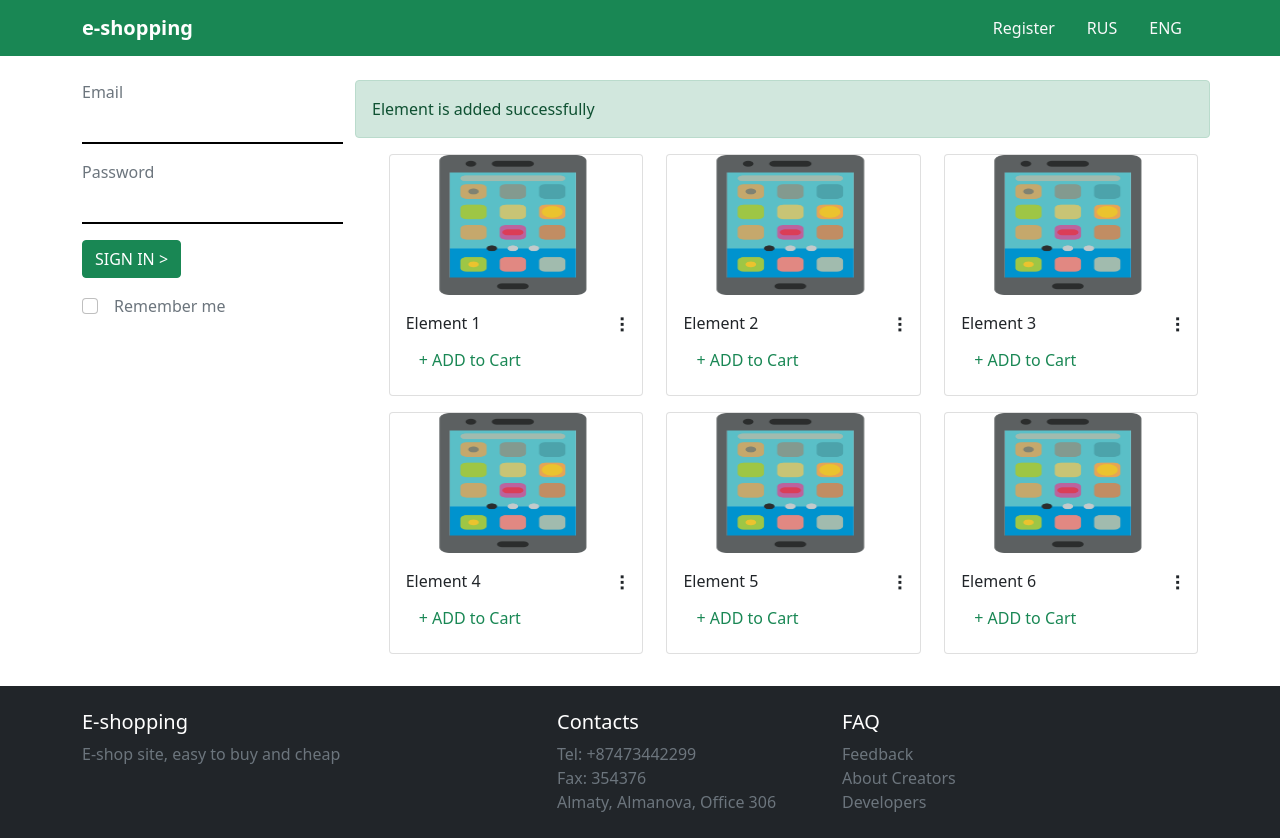
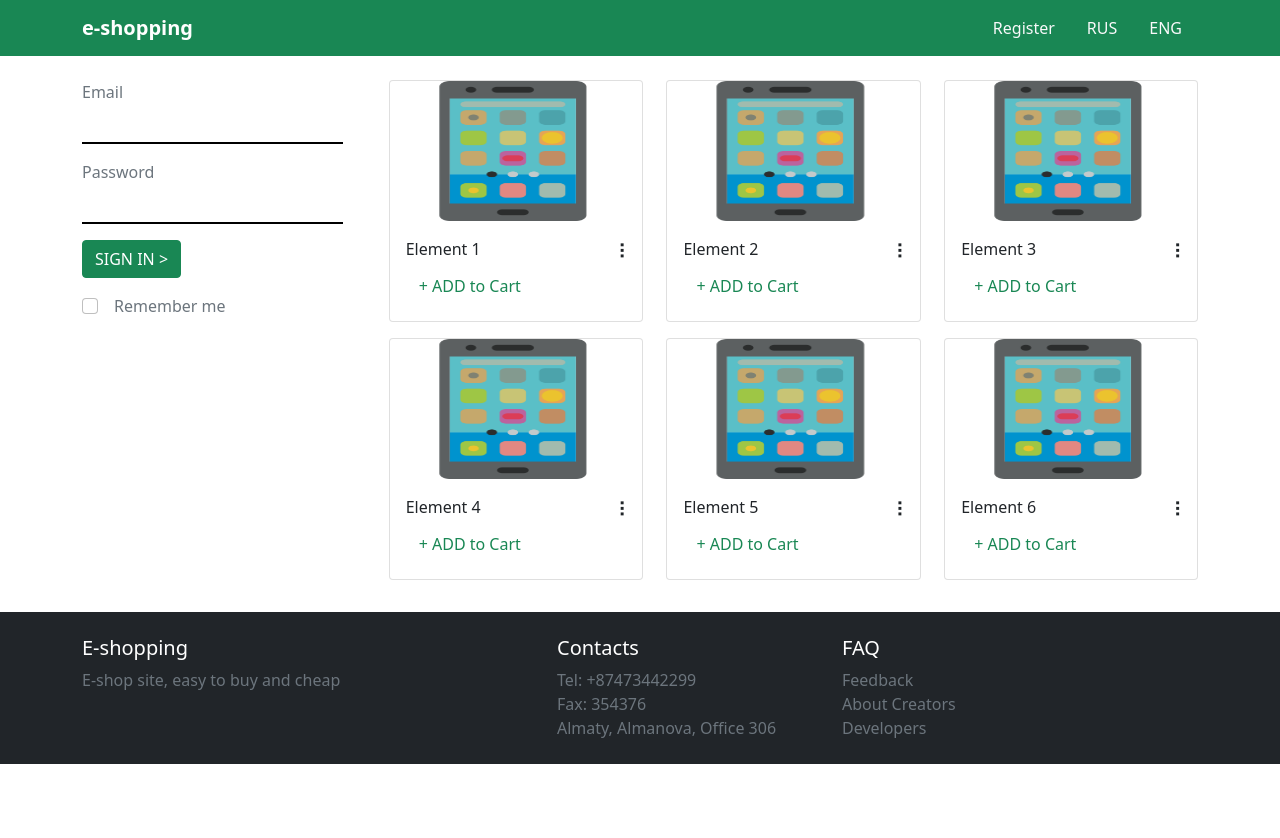
Before and after one commit to DrDersu/react_js, a React (Create React App) app in the folder myProject/: page / in a window 1280 px wide. After the commit the page ends 800 px from the top, so only its background shows below. Built offline with nearby package versions, Linux system fonts and the light colour scheme.

Commit message:
Add files via upload

```diff
--- a/myProject/src/Elements.js
+++ b/myProject/src/Elements.js
@@ -39,13 +39,20 @@ class Elements extends React.Component {
         this.cart.push(element);
         this.setState({size: this.cart.length});
         document.getElementById('btn'+element.id).innerText = 'Added to Cart';
+        document.getElementById('add').className='alert alert-success';
+    }
+    closeAlert(){
+        document.getElementById('add').className='d-none';
     }
 
     render() {
             return (
                 <div>
-                    <div className='alert alert-success'>
-                        Element is added successfully
+                    <div className="d-none" id='add'>
+                        Element was added to cart successfully
+                        <button type="button" className="btn close float-end" onClick={()=>this.closeAlert()}>
+                            <span aria-hidden="true">&times;</span>
+                        </button>
                     </div>
                 <ul className="row row-cols-3 justify-content-evenly">
                     {this.renderElements}</ul>
```
